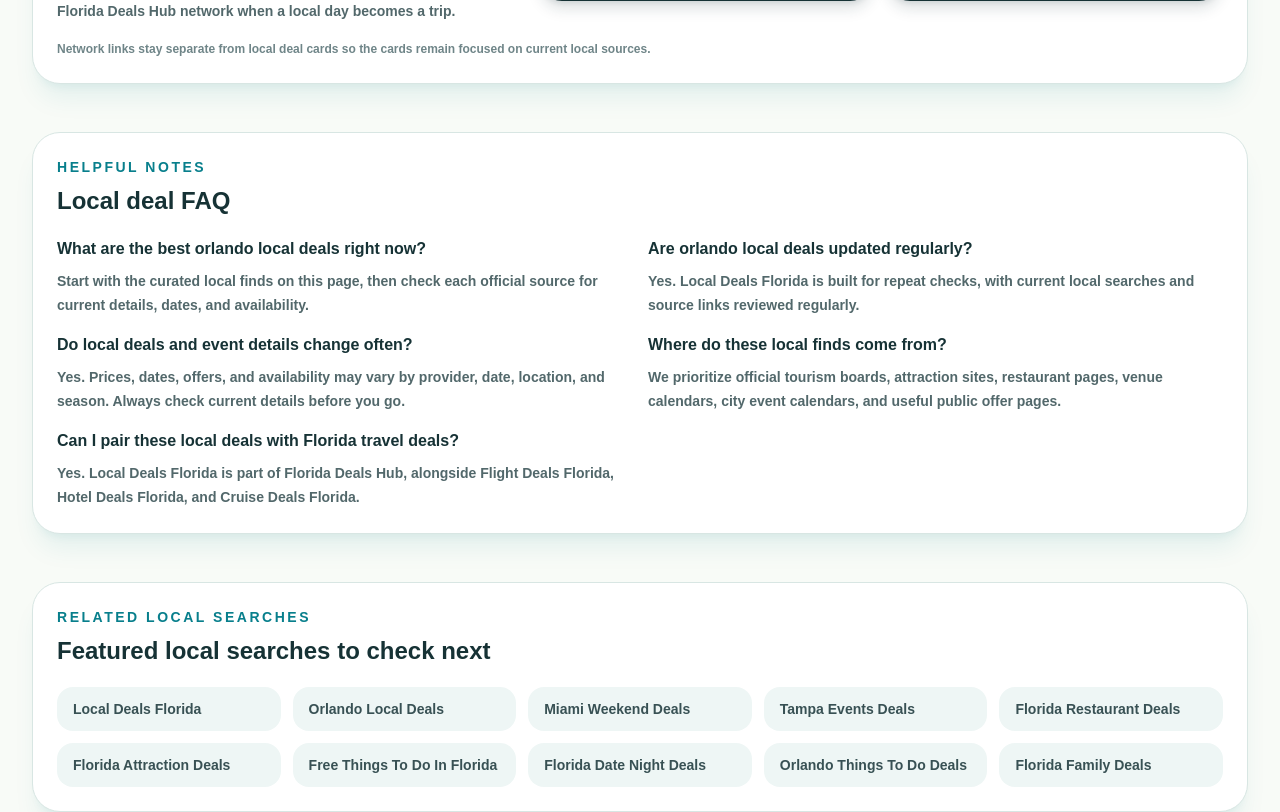
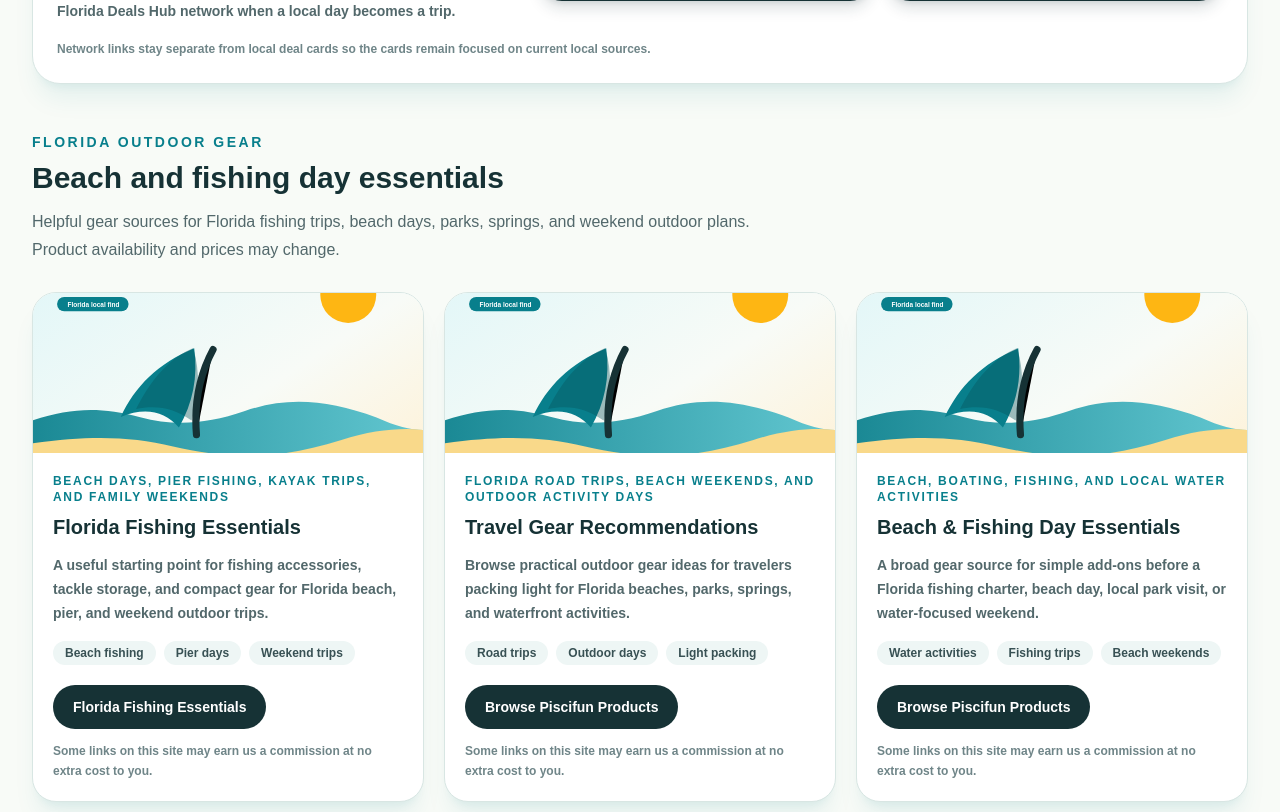
Before and after one commit to jmanock/ldflorida, a Next.js app: page /orlando-local-deals in a window 1280 px wide. Shown: the part 4480-5292 px from the top of the page. Built offline with nearby package versions, Linux system fonts and the light colour scheme.

Commit message:
updated to v5.5

```diff
--- a/app/[slug]/page.tsx
+++ b/app/[slug]/page.tsx
@@ -2,7 +2,9 @@ import type { Metadata } from "next";
 import Link from "next/link";
 import { notFound } from "next/navigation";
 import { getLandingPage, landingPagePath, landingPages, type LandingPageConfig } from "../../data/landing-pages";
+import { getPiscifunGearPicks } from "../../lib/affiliate/piscifunLinks";
 import { getEnrichedDeals } from "../../lib/local-data";
+import AffiliateGearCard from "../components/AffiliateGearCard";
 import FloridaGetawayBlock from "../components/FloridaGetawayBlock";
 import FallbackImage from "../components/FallbackImage";
 import LocalDealCard, { type LocalDeal } from "../components/LocalDealCard";
@@ -224,6 +226,12 @@ function buildSeoOverview(page: LandingPageConfig) {
   return `${page.intro} Local Deals Florida keeps this page focused on practical, current local searches rather than broad travel inspiration. Use it to compare real source pages for restaurants, events, attractions, free activities, family ideas, date nights, and weekend plans when they fit this topic. Each card is meant to help you understand the value quickly: what the offer is, where it comes from, when it may be useful, and which official source should be checked before you make plans. Related searches help users move naturally between nearby cities, categories, and the broader Florida Deals Hub network.`;
 }
 
+function shouldShowOutdoorGear(page: LandingPageConfig) {
+  const content = `${page.slug} ${page.h1} ${page.description}`.toLowerCase();
+
+  return ["fishing", "beach", "water", "outdoor", "weekend", "rainy", "family"].some((term) => content.includes(term));
+}
+
 export default async function LandingPage({ params }: PageProps) {
   const { slug } = await params;
   const page = getLandingPage(slug);
@@ -233,6 +241,7 @@ export default async function LandingPage({ params }: PageProps) {
   }
 
   const pageDeals = getDealsForPage(page.dealIds);
+  const gearPicks = shouldShowOutdoorGear(page) ? getPiscifunGearPicks() : [];
   const topDeals = pageDeals.slice(0, 3);
   const guideSections = page.guideSections ?? [];
   const cityCluster = getCityCluster(page.slug);
@@ -483,6 +492,23 @@ export default async function LandingPage({ params }: PageProps) {
 
       <FloridaGetawayBlock />
 
+      {gearPicks.length ? (
+        <section className="mx-auto max-w-7xl px-4 pb-12 sm:px-6 lg:px-8">
+          <div className="mb-7 max-w-3xl">
+            <p className="text-sm font-black uppercase tracking-[0.18em] text-[#087f8c]">Florida outdoor gear</p>
+            <h2 className="mt-2 text-3xl font-black text-[#163235]">Beach and fishing day essentials</h2>
+            <p className="mt-3 leading-7 text-[#52686b]">
+              Helpful gear sources for Florida fishing trips, beach days, parks, springs, and weekend outdoor plans. Product availability and prices may change.
+            </p>
+          </div>
+          <div className="grid gap-5 md:grid-cols-3">
+            {gearPicks.map((item) => (
+              <AffiliateGearCard ctaText={item.category === "fishing_gear" ? "Florida Fishing Essentials" : "Browse Piscifun Products"} item={item} key={item.title} />
+            ))}
+          </div>
+        </section>
+      ) : null}
+
       <section className="mx-auto max-w-7xl px-4 pb-12 sm:px-6 lg:px-8">
         <div className="rounded-[28px] border border-[#d8e6e3] bg-white p-6 shadow-xl shadow-[#087f8c]/8">
           <p className="text-sm font-black uppercase tracking-[0.18em] text-[#087f8c]">Helpful notes</p>
--- /dev/null
+++ b/app/components/AffiliateGearCard.tsx
@@ -0,0 +1,57 @@
+"use client";
+
+import type { PiscifunAffiliateItem } from "../../lib/affiliate/piscifunLinks";
+import FallbackImage from "./FallbackImage";
+
+export default function AffiliateGearCard({ item, ctaText = "Browse Piscifun Products" }: { item: PiscifunAffiliateItem; ctaText?: string }) {
+  function trackClick() {
+    const payload = {
+      source_site: "localdealsflorida.org",
+      affiliate_program: "awin",
+      advertiser: "piscifun",
+      item_title: item.title,
+      category: item.category,
+      cta_text: ctaText,
+      outbound_url: item.affiliateUrl,
+      page_path: window.location.pathname
+    };
+
+    window.gtag?.("event", "affiliate_click", payload);
+    window.dataLayer?.push({
+      event: "affiliate_click",
+      ...payload
+    });
+  }
+
+  return (
+    <article className="overflow-hidden rounded-[24px] border border-[#d8e6e3] bg-white shadow-xl shadow-[#087f8c]/8">
+      <div className="h-40 bg-[#eef6f5]">
+        <FallbackImage alt={item.imageAlt} className="h-full w-full object-cover" src={item.imageUrl} />
+      </div>
+      <div className="p-5">
+        <p className="text-xs font-black uppercase tracking-[0.14em] text-[#087f8c]">{item.destinationOrUseCase}</p>
+        <h3 className="mt-2 text-xl font-black text-[#163235]">{item.title}</h3>
+        <p className="mt-3 text-sm font-semibold leading-6 text-[#52686b]">{item.description}</p>
+        <div className="mt-4 flex flex-wrap gap-2">
+          {item.bestForTags.map((tag) => (
+            <span className="rounded-full bg-[#eef6f5] px-3 py-1 text-xs font-black text-[#385154]" key={tag}>
+              {tag}
+            </span>
+          ))}
+        </div>
+        <a
+          className="mt-5 inline-flex min-h-11 items-center justify-center rounded-full bg-[#163235] px-5 text-sm font-black text-white transition hover:bg-[#07515a]"
+          href={item.affiliateUrl}
+          onClick={trackClick}
+          rel="nofollow sponsored noopener noreferrer"
+          target="_blank"
+        >
+          {ctaText}
+        </a>
+        <p className="mt-3 text-xs font-semibold leading-5 text-[#6f8588]">
+          Some links on this site may earn us a commission at no extra cost to you.
+        </p>
+      </div>
+    </article>
+  );
+}
--- a/app/components/SiteFooter.tsx
+++ b/app/components/SiteFooter.tsx
@@ -119,7 +119,7 @@ export default function SiteFooter() {
         </div>
       </div>
       <div className="border-t border-[#d8e6e3] px-4 py-4 text-center text-xs font-semibold leading-5 text-[#6f8588] sm:px-6 lg:px-8">
-        Florida Deals Hub may earn a commission when you book through some links. This helps keep our deal alerts free.
+        Some links on this site may earn us a commission at no extra cost to you. This helps keep our deal alerts free.
       </div>
     </footer>
   );
--- a/data/landing-pages.ts
+++ b/data/landing-pages.ts
@@ -636,6 +636,58 @@ export const landingPages: LandingPageConfig[] = [
     planningTips: ["Check event calendars.", "Keep parking simple.", "Use beach add-ons carefully."]
   },
   {
+    slug: "florida-fishing-trip-gear",
+    title: "Florida Fishing Trip Gear | Beach, Pier & Weekend Essentials",
+    description:
+      "Plan Florida fishing trip gear for beach days, pier fishing, kayak outings, road trips, and weekend outdoor activities with practical packing tips.",
+    h1: "Florida Fishing Trip Gear",
+    eyebrow: "Fishing and outdoor gear",
+    intro:
+      "Florida fishing trips are easier when travelers plan simple, packable gear around the actual day: beach fishing, pier time, kayak outings, road trips, or family weekends.",
+    image: "https://images.unsplash.com/photo-1500534314209-a25ddb2bd429?auto=format&fit=crop&w=1600&q=82",
+    imageAlt: "Florida outdoor waterway for fishing trip gear planning",
+    dealIds: ["visit-florida-outdoor-adventure", "visit-florida-beach-guide", "clearwater-beach-things-to-do", "naples-beaches-parks"],
+    relatedSlugs: ["florida-outdoor-activities", "florida-beach-activities", "best-florida-water-activities", "florida-weekend-deals"],
+    pageType: "guide",
+    guideSections: [
+      {
+        heading: "Pack for the specific fishing day",
+        body: "A pier day, beach morning, kayak outing, and charter-adjacent trip all need different gear. Keep the setup compact, weather-aware, and easy to carry."
+      },
+      {
+        heading: "Think beyond rods and reels",
+        body: "Storage, sun protection, line tools, dry bags, footwear, water, snacks, and cleanup supplies can matter as much as the core fishing gear."
+      }
+    ],
+    planningTips: ["Check local fishing rules.", "Pack sun and water protection.", "Keep gear compact for beaches and piers."]
+  },
+  {
+    slug: "best-florida-water-activities",
+    title: "Best Florida Water Activities | Beaches, Springs, Fishing & Boating",
+    description:
+      "Compare the best Florida water activities including beaches, springs, fishing days, boating ideas, kayaking, aquariums, and family-friendly outdoor plans.",
+    h1: "Best Florida Water Activities",
+    eyebrow: "Water activity guide",
+    intro:
+      "Florida water activities can include beach days, springs, kayaking, fishing trips, boating, aquariums, waterfront parks, and family-friendly outdoor plans.",
+    image: "https://images.unsplash.com/photo-1510414842594-a61c69b5ae57?auto=format&fit=crop&w=1600&q=82",
+    imageAlt: "Florida clear water beach for water activity planning",
+    dealIds: ["visit-florida-beach-guide", "visit-florida-outdoor-adventure", "clearwater-marine-aquarium-visit", "key-west-things-to-do"],
+    relatedSlugs: ["florida-beach-activities", "florida-outdoor-activities", "florida-fishing-trip-gear", "best-family-activities-in-florida"],
+    pageType: "guide",
+    guideSections: [
+      {
+        heading: "Choose water activities by comfort level",
+        body: "Some travelers want an easy beach or aquarium day, while others want kayaking, fishing, snorkeling, boating, or springs. Match the activity to weather, swimming ability, and travel time."
+      },
+      {
+        heading: "Build in weather backups",
+        body: "Florida water days can shift quickly around storms, heat, tides, and wind. Keep a nearby indoor or restaurant backup when planning a full day outdoors."
+      }
+    ],
+    planningTips: ["Check weather and water conditions.", "Confirm reservations.", "Pack light outdoor gear."]
+  },
+  {
     slug: "florida-theme-park-deals",
     title: "Florida Theme Park Deals | Orlando Tickets & Park Offers",
     description:
--- /dev/null
+++ b/lib/affiliate/piscifunLinks.ts
@@ -0,0 +1,49 @@
+export type PiscifunAffiliateItem = {
+  title: string;
+  description: string;
+  category: string;
+  destinationOrUseCase: string;
+  affiliateUrl: string;
+  imageUrl: string;
+  imageAlt: string;
+  bestForTags: string[];
+};
+
+export const piscifunHomepageAffiliateUrl = "https://www.awin1.com/cread.php?awinmid=89509&awinaffid=2881665";
+
+export const piscifunGearPicks: PiscifunAffiliateItem[] = [
+  {
+    title: "Florida Fishing Essentials",
+    description: "A useful starting point for fishing accessories, tackle storage, and compact gear for Florida beach, pier, and weekend outdoor trips.",
+    category: "fishing_gear",
+    destinationOrUseCase: "Beach days, pier fishing, kayak trips, and family weekends",
+    affiliateUrl: piscifunHomepageAffiliateUrl,
+    imageUrl: "/images/fallbacks/florida-activity-placeholder.svg",
+    imageAlt: "Florida fishing and outdoor gear placeholder for beach and pier trips",
+    bestForTags: ["Beach fishing", "Pier days", "Weekend trips"]
+  },
+  {
+    title: "Travel Gear Recommendations",
+    description: "Browse practical outdoor gear ideas for travelers packing light for Florida beaches, parks, springs, and waterfront activities.",
+    category: "travel_gear",
+    destinationOrUseCase: "Florida road trips, beach weekends, and outdoor activity days",
+    affiliateUrl: piscifunHomepageAffiliateUrl,
+    imageUrl: "/images/fallbacks/florida-activity-placeholder.svg",
+    imageAlt: "Outdoor travel gear placeholder for Florida weekend activity planning",
+    bestForTags: ["Road trips", "Outdoor days", "Light packing"]
+  },
+  {
+    title: "Beach & Fishing Day Essentials",
+    description: "A broad gear source for simple add-ons before a Florida fishing charter, beach day, local park visit, or water-focused weekend.",
+    category: "outdoor_gear",
+    destinationOrUseCase: "Beach, boating, fishing, and local water activities",
+    affiliateUrl: piscifunHomepageAffiliateUrl,
+    imageUrl: "/images/fallbacks/florida-activity-placeholder.svg",
+    imageAlt: "Florida beach and fishing gear placeholder for water activity planning",
+    bestForTags: ["Water activities", "Fishing trips", "Beach weekends"]
+  }
+];
+
+export function getPiscifunGearPicks() {
+  return piscifunGearPicks;
+}
```
